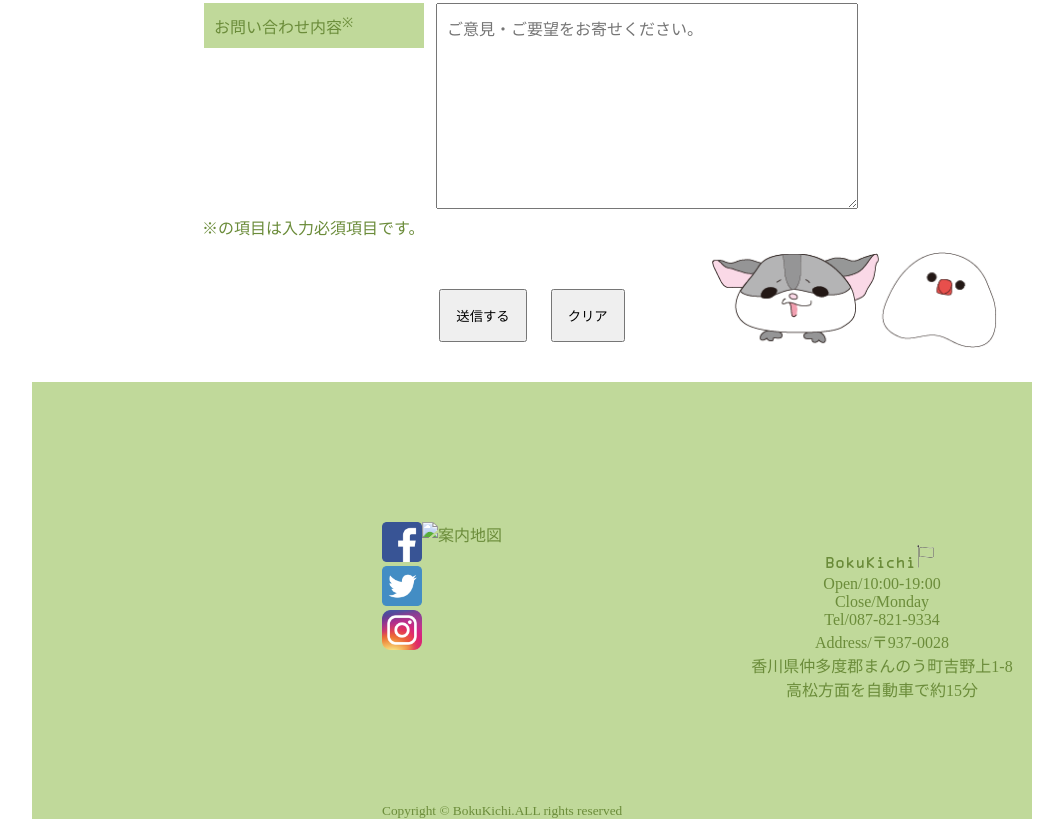
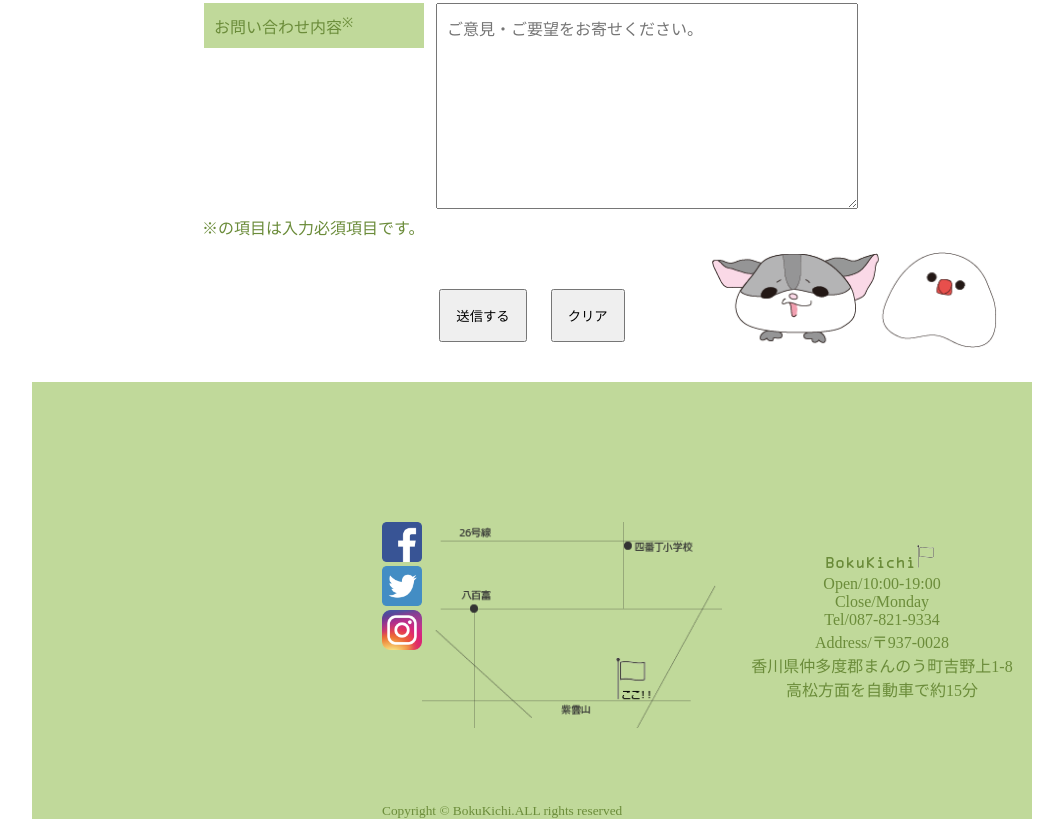
Before and after one commit to portfolio-bokukichi/msmokw, a plain HTML site: page contact.html in a window 1280 px wide. Shown: the part 411-1230 px from the top of the page, without its empty margins (108-1171 px from the left). Drawn offline with Linux system fonts and the light colour scheme.

Commit message:
Update contact.html

```diff
--- a/contact.html
+++ b/contact.html
@@ -62,7 +62,7 @@
 				<li><img src="https://github.com/portfolio-bokukichi/msmokw/blob/main/twitter.png?raw=true" alt="Twitterのアイコン"></li>
 				<li><img src="https://github.com/portfolio-bokukichi/msmokw/blob/main/instagram.png?raw=true" alt="instagramのアイコン"></li>
 			</ul>
-			<figure><img src="img/map.png" alt="案内地図"></figure>
+			<figure><img src="https://github.com/portfolio-bokukichi/msmokw/blob/main/map.png?raw=true" alt="案内地図"></figure>
 			<div> <img src="https://github.com/portfolio-bokukichi/msmokw/blob/main/rogo.png?raw=true" alt="ロゴの画像">
 					<p>Open/10:00-19:00</p>
 					<p>Close/Monday</p>
```
